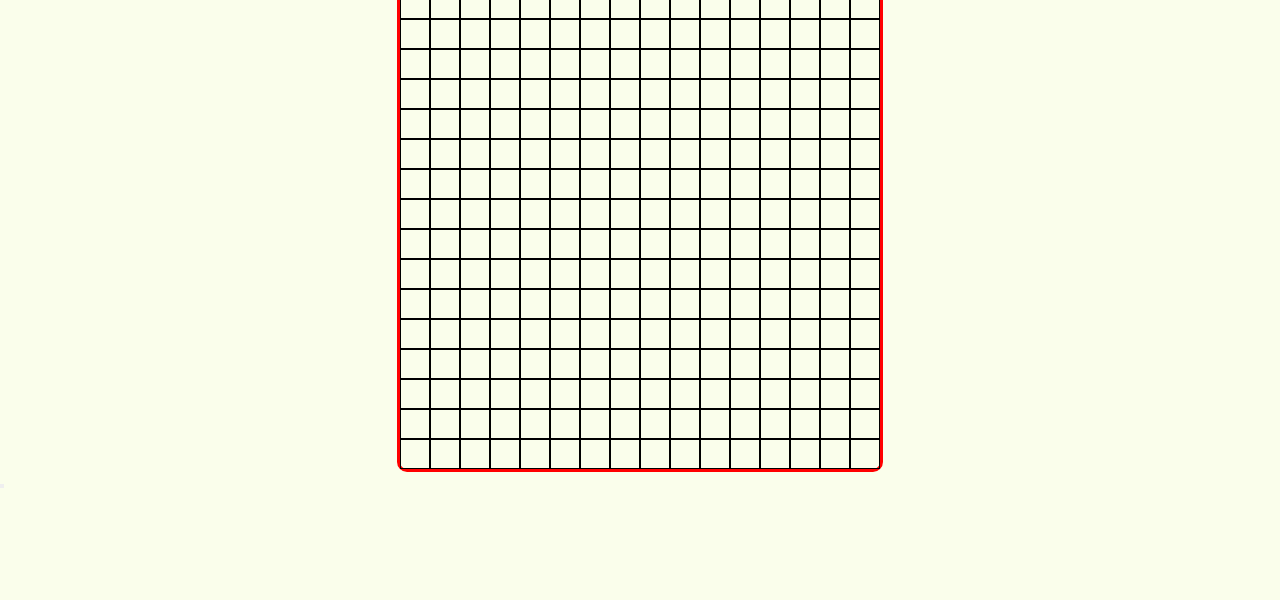
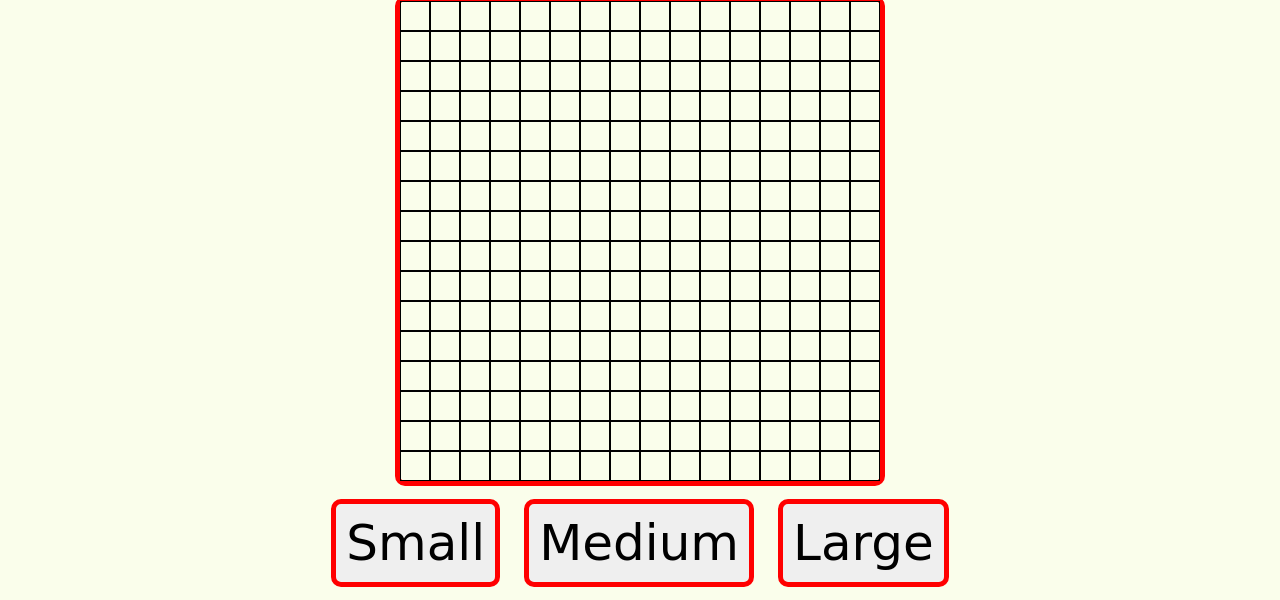
Before and after one commit to maru40391221/etch-a-sketch, a plain HTML site: page index.html in a window 1280 px wide. Shown: the part 200-800 px from the top of the page. Drawn offline with Linux system fonts and the light colour scheme.

Commit message:
Dont know how to change the size of each box

```diff
--- a/index.html
+++ b/index.html
@@ -13,11 +13,16 @@
     <header class="title-wrapper">
         <h1 class="title">Etch A Sketch</h1>
     </header>
-    <div class = wrapper>
+
+    <div class = "contentWrapper">
         <div class = "container"></div>
     </div>
+    <div class="buttonWrapper">
+        <button type="button" class="buttons" id = "smallButton">Small</button>
+        <button type="button" class="buttons" id = "mediumButton">Medium</button>
+        <button type="button" class="buttons" id = "largeButton">Large</button>
+    </div>
 
-    <button></button>
 
 
     <script src = "script.js"></script>
--- a/script.js
+++ b/script.js
@@ -1,13 +1,18 @@
 const container = document.querySelector(".container");
+const smallButton = document.querySelector("#smallButton");
+const mediumButton = document.querySelector("#mediumButton");
+const largeButton = document.querySelector("#largeButton");
+
 let numberOfBoxes = 16;
 let numberOfLines = 16;
 
 // container.style.display = "grid";
 // container.style.gridTemplateColumns = `repeat(${numberOfBoxes}, 0fr)`;
 
+// mediumButton.onclick = ;
 
 
-function createGrid (){
+function createMediumGrid (){
 //creating a line of boxes horizontally
 function createLines (){
     for (let i = 0; i < numberOfLines; i++){
@@ -28,4 +33,4 @@ createBoxes();
 
 }
 
-createGrid();
+createMediumGrid();
--- a/style.css
+++ b/style.css
@@ -4,22 +4,24 @@
     box-sizing: border-box;
 }
 
+@import url('https://fonts.googleapis.com/css2?family=Chokokutai&display=swap');
+
+
 body{
     background-color: #FAFEEB;
 }
 
-@import url('https://fonts.googleapis.com/css2?family=Chokokutai&display=swap');
 
 .title-wrapper{
     border: 5px solid red;
     border-radius: 10px;
     width: fit-content;
     margin:auto;
+    padding:5px;
 
 }
 
 .title {
-    text-align: center;
     text-align: center;
     font-family: 'Chokokutai', cursive;
     font-size: 150px;
@@ -28,11 +30,11 @@ body{
 
 }
 
-.wrapper {
+.contentWrapper {
     width: fit-content;
     margin:auto;
     margin-top: 2px;
-    border: 3px solid red;
+    border: 5px solid red;
     border-radius: 10px;
 
 }
@@ -55,3 +57,21 @@ body{
     background-color: pink;
     transition:0s;
 }
+
+.buttonWrapper{
+    width: fit-content;
+    margin:auto;
+    margin-top:3px;
+
+}
+
+.buttons{
+    border: 5px solid red;
+    border-radius: 10px;
+    padding:10px;
+    font-family: 'Chokokutai', cursive;
+    font-size: 50px;
+    margin: 10px;
+    text-align: center;
+
+}
```
